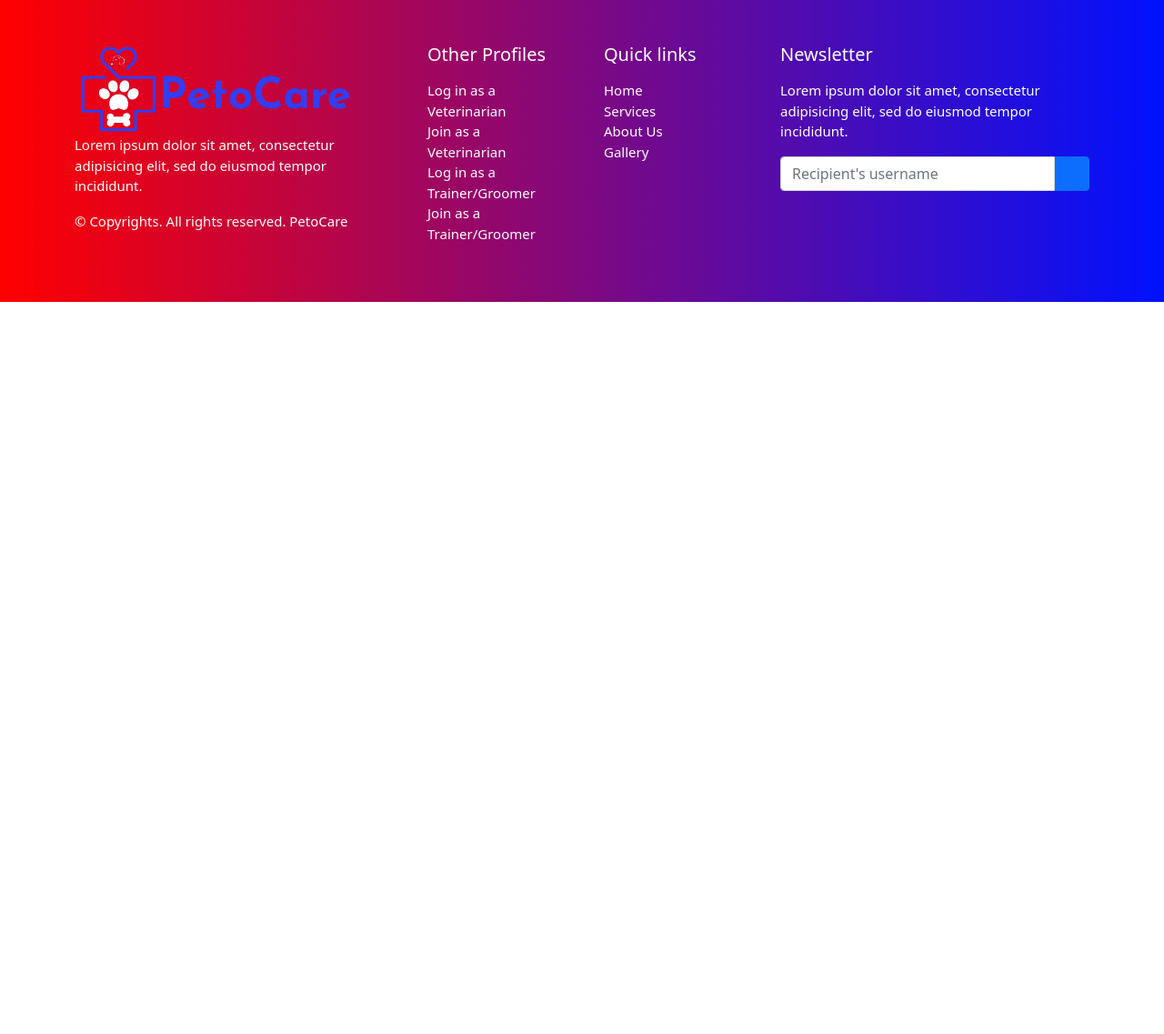
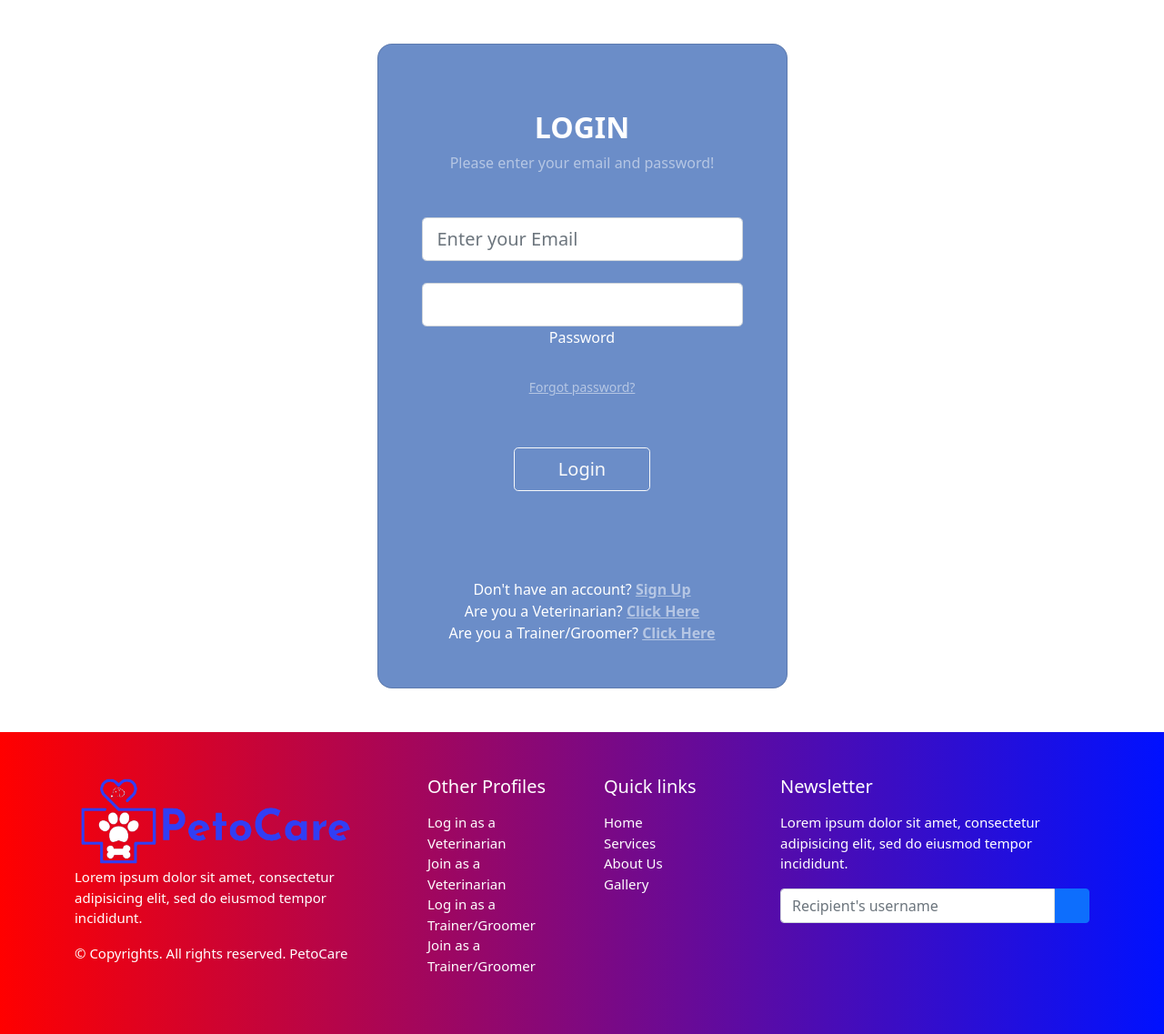
Before and after one commit to akash611/PetoCare, a Django app: page /login/ in a window 1280 px wide. Shown: the part 76-1213 px from the top of the page at 91% size. Before the commit the page ends 408 px from the top, so only its background shows below. Run offline with Django 3.2, Linux system fonts and the light colour scheme; some libraries are stand-ins or nearby versions; some web fonts are replaced.

Commit message:
set up the login page

```diff
--- /dev/null
+++ b/static/css/login.css
@@ -0,0 +1,4 @@
+.lgin .card{
+    background-color: rgb(107, 141, 200);
+
+}
--- a/templates/main_app/base.html
+++ b/templates/main_app/base.html
@@ -5,6 +5,7 @@
     <meta http-equiv="X-UA-Compatible" content="IE=edge">
     <meta name="viewport" content="width=device-width, initial-scale=1.0">
     <title>Petocare</title>
+    {% block extra_head %}{% endblock %}
     <link rel="stylesheet" href="https://cdnjs.cloudflare.com/ajax/libs/font-awesome/4.7.0/css/font-awesome.min.css">
     {% load static %}
     <link rel="shortcut icon" href="{% static 'image/logo2.png' %}" type="image/x-icon">
--- a/templates/main_app/login.html
+++ b/templates/main_app/login.html
@@ -1,7 +1,59 @@
 {% extends 'main_app/base.html' %}
 {% load static %}
+{% block extra_head %}
+<link rel="stylesheet" href="{% static 'css/login.css' %}">
+{% endblock %}
 {% block content %}
-<div id="lgin">
+<div class="lgin">
+    <section class="gradient-custom">
+        <div class="container py-5 h-100">
+          <div class="row d-flex justify-content-center align-items-center h-100">
+            <div class="col-12 col-md-8 col-lg-6 col-xl-5">
+              <div class="card text-white" style="border-radius: 1rem;">
+                <div class="card-body p-5 text-center">
 
+                  <div class="mb-md-5 mt-md-4 pb-5">
+
+                    <h2 class="fw-bold mb-2 text-uppercase">Login</h2>
+                    <p class="text-white-50 mb-5">Please enter your email and password!</p>
+
+                    <div class="form-outline form-white mb-4">
+                      {% comment %} <label class="form-label" for="typeEmailX">Email</label> {% endcomment %}
+                      <input type="email" placeholder="Enter your Email"  id="typeEmailX" class="form-control form-control-lg" />
+                      {% comment %} <label class="form-label" for="typeEmailX">Email</label> {% endcomment %}
+                    </div>
+
+                    <div class="form-outline form-white mb-4">
+                      <input type="password" id="typePasswordX" class="form-control form-control-lg" />
+                      <label class="form-label" for="typePasswordX">Password</label>
+                    </div>
+
+                    <p class="small mb-5 pb-lg-2"><a class="text-white-50" href="#!">Forgot password?</a></p>
+
+                    <button class="btn btn-outline-light btn-lg px-5" type="submit">Login</button>
+
+                    {% comment %} <div class="d-flex justify-content-center text-center mt-4 pt-1">
+                      <a href="#!" class="text-white"><i class="fab fa-facebook-f fa-lg"></i></a>
+                      <a href="#!" class="text-white"><i class="fab fa-twitter fa-lg mx-4 px-2"></i></a>
+                      <a href="#!" class="text-white"><i class="fab fa-google fa-lg"></i></a>
+                    </div>
+       {% endcomment %}
+                  </div>
+
+                  <div>
+                    <p class="mb-0">Don't have an account? <a href="{% url 'signup' %}" class="text-white-50 fw-bold">Sign Up</a>
+                    </p>
+                    <p class="mb-0">Are you a Veterinarian? <a href="{% url 'vet_login' %}" class="text-white-50 fw-bold">Click Here</a>
+                    </p>
+                    <p class="mb-0">Are you a Trainer/Groomer? <a href="{% url 'trainer_login' %}" class="text-white-50 fw-bold">Click Here</a>
+                    </p>
+                  </div>
+
+                </div>
+              </div>
+            </div>
+          </div>
+        </div>
+      </section>
 </div>
 {% endblock %}
--- a/templates/main_app/trainer_login.html
+++ b/templates/main_app/trainer_login.html
@@ -1,7 +1,7 @@
 {% extends 'main_app/base.html' %}
 {% load static %}
 {% block content %}
-<div id="trainlg">
+<div class="lgin">
 
 </div>
 {% endblock %}
--- a/templates/main_app/vet_login.html
+++ b/templates/main_app/vet_login.html
@@ -1,7 +1,7 @@
 {% extends 'main_app/base.html' %}
 {% load static %}
 {% block content %}
-<div id="vetlg">
+<div class="lgin">
 
 </div>
 {% endblock %}
```
